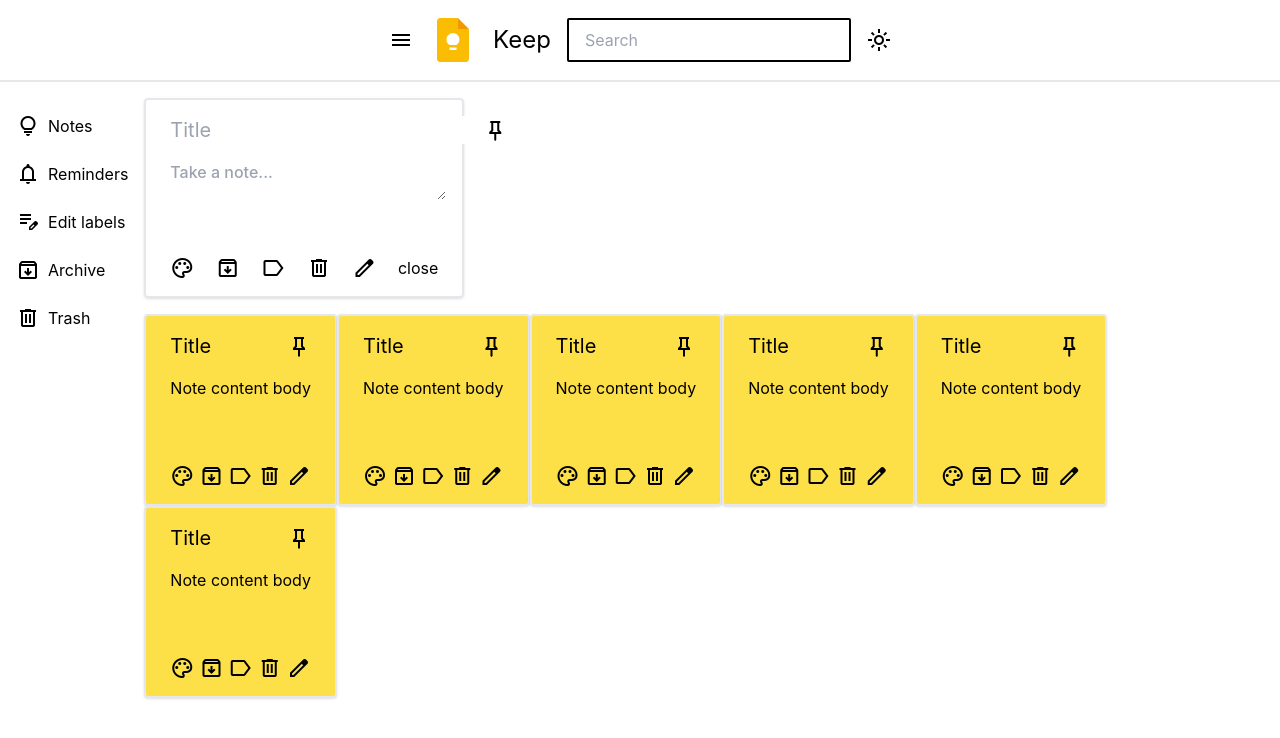
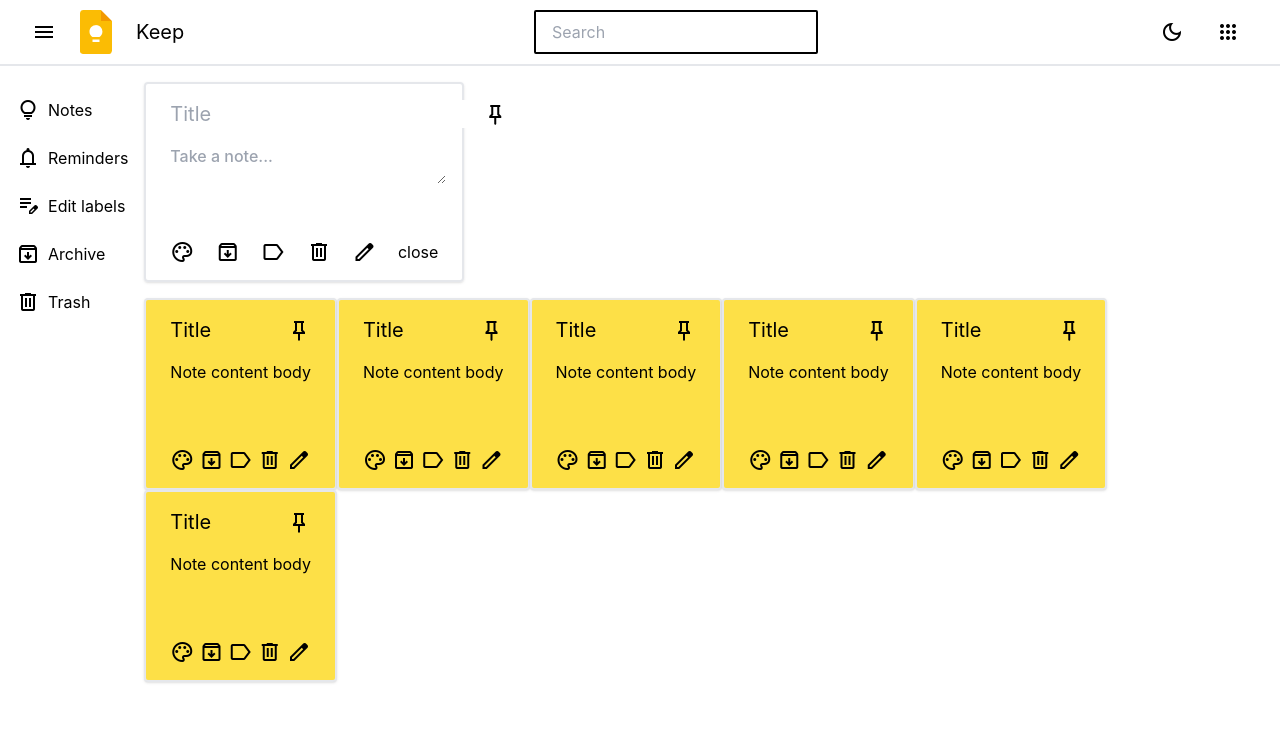
Before and after one commit to Pushpendra-Sharma/note-app, a React (Create React App) app: page / in a window 1280 px wide. Shown: the top 738 px of the page. Built offline with nearby package versions, Linux system fonts and the light colour scheme.

Commit message:
style: updated header styling

```diff
--- a/src/components/Nav.jsx
+++ b/src/components/Nav.jsx
@@ -1,11 +1,13 @@
 import logo from '../assets/logo.png';
 import React from 'react';
+import { useThemeContext } from '../context';
 
 const Nav = () => {
-  let theme = 'light';
+  const { darkTheme, setDarkTheme } = useThemeContext();
 
   const handleTheme = () => {
     console.log('::: to update app theme');
+    setDarkTheme(darkTheme => !darkTheme);
   };
 
   const handleSidebar = () => {
@@ -17,29 +19,43 @@
   };
 
   return (
-    <nav className='flex items-center justify-center p-4 gap-4 border-b-2 shadow-black'>
-      <span className='material-symbols-outlined' onClick={handleSidebar}>
+    <header className='flex items-center justify-between p-2 gap-4 border-b-2 shadow-black'>
+      <div className='flex items-center justify-around pr-8 pl-4'>
+        <span className='material-symbols-outlined px-2' onClick={handleSidebar}>
           menu
         </span>
-      <img src={logo} alt='Logo' onClick={handleNavigation} />
-      <span className='text-2xl' onClick={handleNavigation}>
+        <img src={logo} alt='Logo' onClick={handleNavigation} className='px-2'/>
+        <span className='px-2 text-xl' onClick={handleNavigation}>
           Keep
         </span>
+      </div>
+      <div className='flex items-center justify-around px-4'>
         <input
           type='search'
           placeholder='Search'
-        className='rounded-sm px-4 py-2 border-solid border-2 border-black focus:outline-offset-0'
+          className='rounded-sm px-4 py-2 border-solid border-2 border-black rounded focus:outline-offset-0'
         ></input>
-      {theme ? (
-        <span className='material-symbols-outlined' onClick={handleTheme}>
+        {/* <span className='material-symbols-outlined'>search</span> */}
+      </div>
+      <div className='flex items-center justify-around px-4'>
+        {darkTheme ? (
+          <span
+            className='material-symbols-outlined cursor-pointer px-4'
+            onClick={handleTheme}
+          >
             light_mode
           </span>
         ) : (
-        <span className='material-symbols-outlined' onClick={handleTheme}>
+          <span
+            className='material-symbols-outlined cursor-pointer px-4'
+            onClick={handleTheme}
+          >
             dark_mode
           </span>
         )}
-    </nav>
+        <span className='material-symbols-outlined px-4'>apps</span>
+      </div>
+    </header>
   );
 };
 
```
Lines whose indentation alone changed are shown as unchanged.
